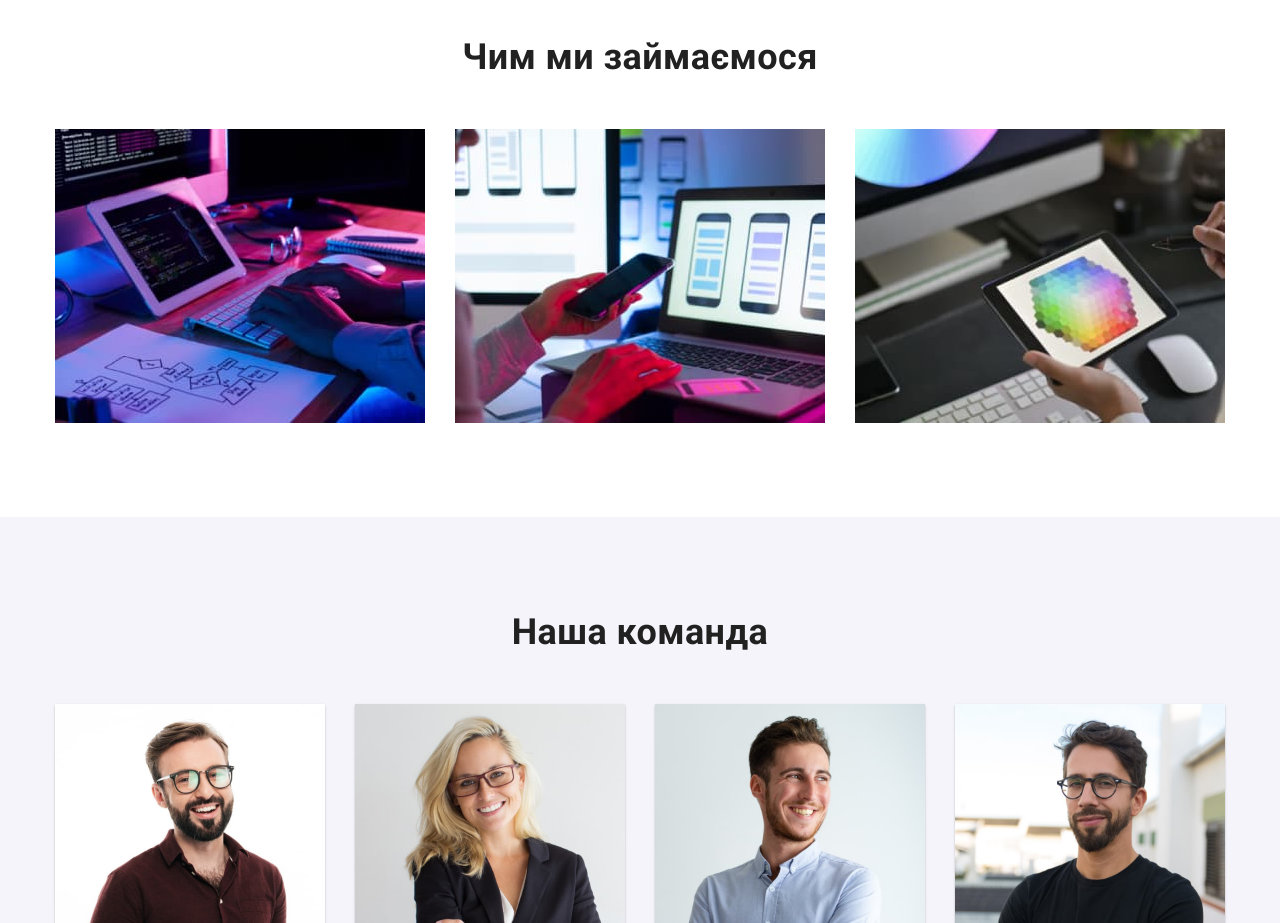
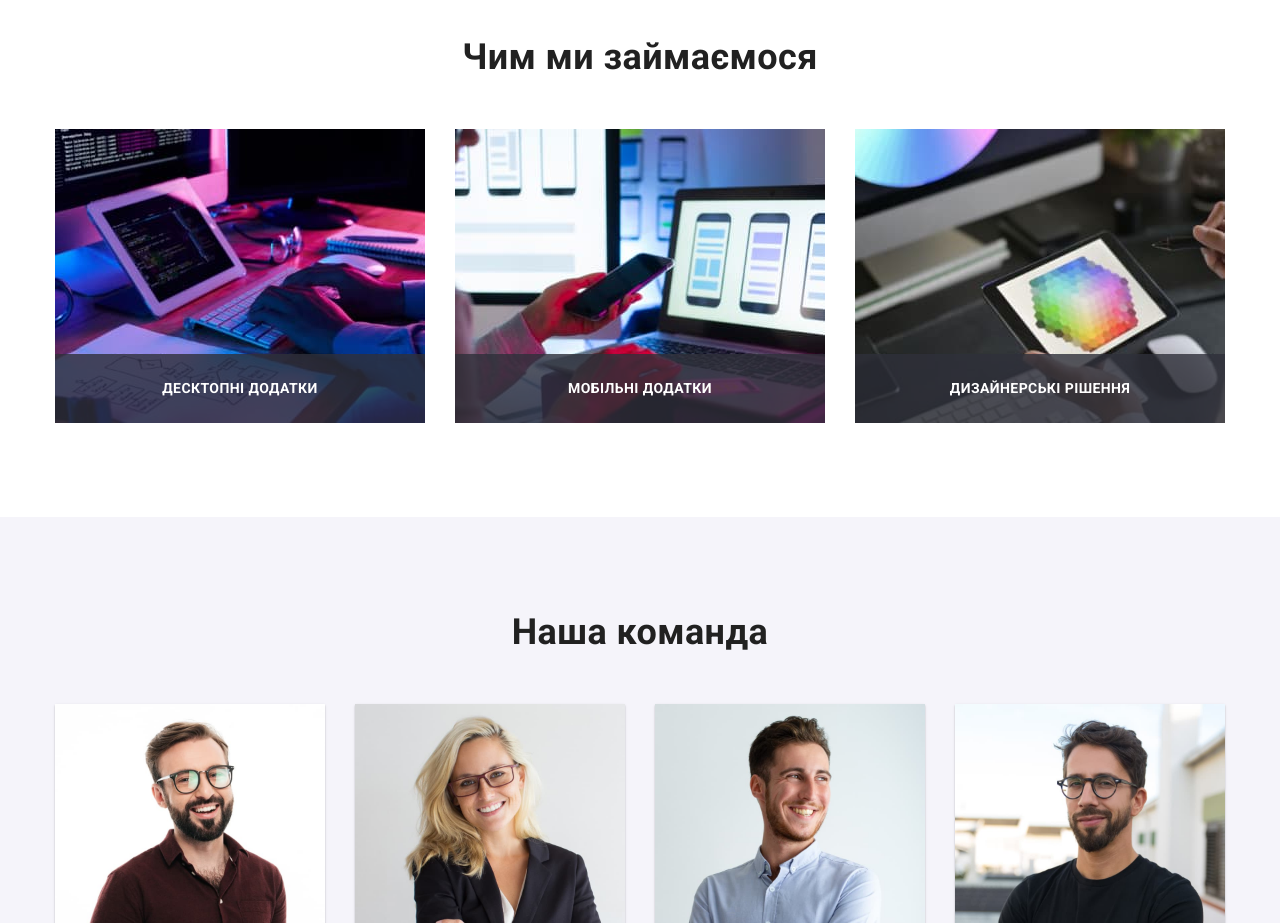
Before and after one commit to KseniiaBryzhko/goit-markup-hw-05, a plain HTML site: page index.html in a window 1280 px wide. Shown: the part 1080-2003 px from the top of the page. Drawn offline with nearby package versions, Linux system fonts and the light colour scheme.

Commit message:
work-descr and current-after added

```diff
--- a/css/styles.css
+++ b/css/styles.css
@@ -123,7 +123,19 @@ button {
 }
 
 .site-nav .link.current {
+  position: relative;
   color: var(--accent-color);
+}
+
+.current::after {
+  position: absolute;
+  content: '';
+  left: 0;
+  bottom: 0;
+  width: 100%;
+  height: 4px;
+  border-radius: 2px;
+  background-color: var(--accent-color);
 }
 
 .contacts-nav {
@@ -295,8 +307,25 @@ button {
 }
 
 .works-item {
+  position: relative;
   flex-basis: calc(100% / var(--projects-items) - var(--projects-list-gap));
   margin-left: var(--projects-list-gap);
+}
+
+.works-descr {
+  position: absolute;
+  width: 100%;
+  bottom: 0;
+  color: var(--thirdy-color);
+  background-color: rgba(47, 48, 58, 0.8);
+  font-weight: 700;
+  font-size: 14px;
+  line-height: 1.1;
+  letter-spacing: 0.03em;
+  padding-top: 27px;
+  padding-bottom: 27px;
+  text-transform: uppercase;
+  text-align: center;
 }
 
 .team {
--- a/index.html
+++ b/index.html
@@ -114,14 +114,17 @@
 				<ul class="works-list list">
 					<li class="works-item">
 						<img src="./images/img2.jpg" alt="кодування" width="370" height="294" />
+						<p class="works-descr">Десктопні додатки</p>
 					</li>
 
 					<li class="works-item">
 						<img src="./images/img1.jpg" alt="розмітка" width="370" height="294" />
+						<p class="works-descr">Мобільні додатки</p>
 					</li>
 
 					<li class="works-item">
 						<img src="./images/img.jpg" alt="дизайн" width="370" height="294" />
+						<p class="works-descr">Дизайнерські рішення</p>
 					</li>
 				</ul>
 			</div>
```
